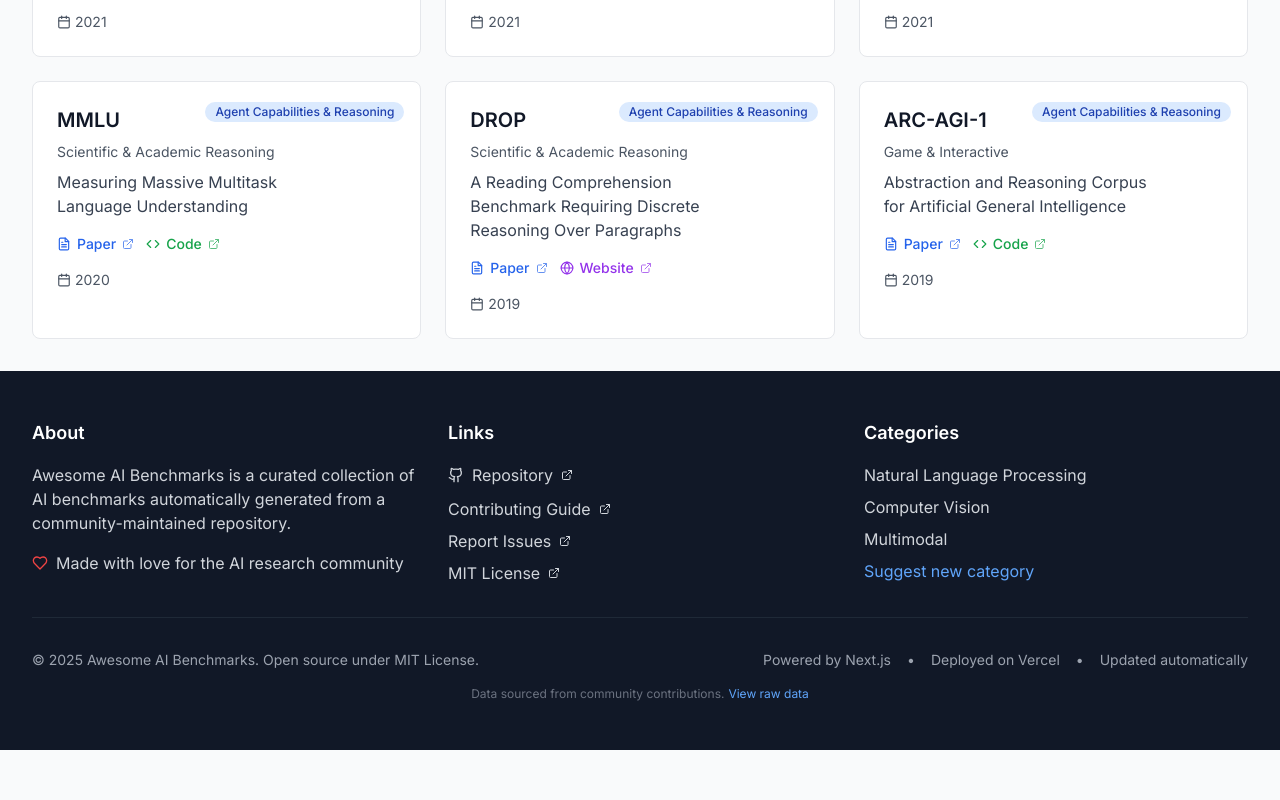
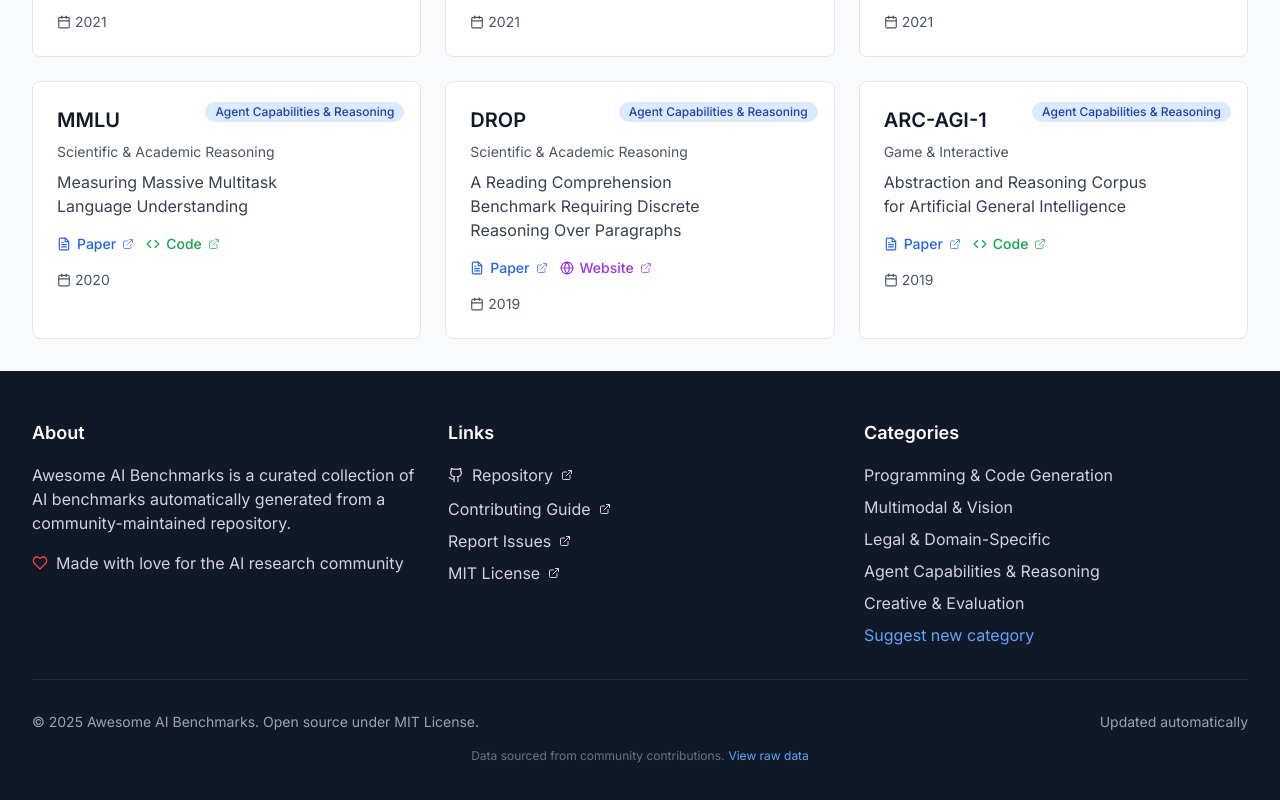
Before and after one commit to panilya/awesome-ai-benchmarks, a Next.js app in the folder website/: page / in a window 1280 px wide. Shown: the part 9341-10141 px from the top of the page. Before the commit the page ends 10091 px from the top, so only its background shows below. Built offline with nearby package versions, Linux system fonts and the light colour scheme.

Commit message:
Dynamically generate categories in Footer

```diff
--- a/website/src/app/layout.tsx
+++ b/website/src/app/layout.tsx
@@ -13,6 +13,7 @@ export const metadata: Metadata = {
   description: 'A curated collection of AI benchmarks across Natural Language Processing, Computer Vision, and Multimodal tasks. Discover and explore the most important benchmarks in artificial intelligence research.',
   keywords: [
     'AI benchmarks',
+    'LLM benchmarks',
     'machine learning',
     'NLP',
     'computer vision',
@@ -72,11 +73,34 @@ export const metadata: Metadata = {
   },
 };
 
-export default function RootLayout({
+// Function to get categories from benchmarks.json
+async function getCategories() {
+  try {
+    const fs = await import('fs');
+    const path = await import('path');
+    const filePath = path.join(process.cwd(), 'public/data/benchmarks.json');
+    const fileContents = fs.readFileSync(filePath, 'utf8');
+    const data = JSON.parse(fileContents);
+
+    return data.categories.map((category: any) => ({
+      '@type': 'Thing',
+      name: category.name,
+      description: `AI benchmarks for ${category.name.toLowerCase()}`
+    }));
+  } catch (error) {
+    console.error('Failed to load categories:', error);
+    // Fallback to empty array if file can't be read
+    return [];
+  }
+}
+
+export default async function RootLayout({
   children,
 }: {
   children: React.ReactNode;
 }) {
+  const categories = await getCategories();
+
   return (
     <html lang="en" className={inter.variable}>
       <head>
@@ -93,8 +117,10 @@ export default function RootLayout({
               '@context': 'https://schema.org',
               '@type': 'WebSite',
               name: 'Awesome AI Benchmarks',
-              description: 'A curated collection of AI benchmarks across Natural Language Processing, Computer Vision, and Multimodal tasks.',
+              description: 'A curated collection of AI benchmarks across various domains and tasks.',
               url: process.env.SITE_URL || 'https://awesome-ai-benchmarks.vercel.app',
+              about: categories,
+              keywords: ['AI benchmarks', 'LLM benchmarks', 'machine learning', 'artificial intelligence evaluation', 'benchmark datasets', 'AI performance testing', 'LLM performance testing'],
               potentialAction: {
                 '@type': 'SearchAction',
                 target: {
--- a/website/src/app/page.tsx
+++ b/website/src/app/page.tsx
@@ -251,7 +251,10 @@ export default function HomePage() {
         </div>
       </main>
 
-      <Footer />
+      <Footer onCategoryClick={(category) => {
+        handleFiltersChange({ ...filters, category, subcategory: undefined });
+        window.scrollTo({ top: 0, behavior: 'smooth' });
+      }} />
     </>
   );
 }
--- a/website/src/components/Footer.tsx
+++ b/website/src/components/Footer.tsx
@@ -1,8 +1,40 @@
 'use client';
 
+import { useState, useEffect } from 'react';
 import { Github, Heart, ExternalLink } from 'lucide-react';
 
-export default function Footer() {
+interface Category {
+  name: string;
+  subcategories: any[];
+}
+
+interface BenchmarksData {
+  categories: Category[];
+}
+
+interface FooterProps {
+  onCategoryClick?: (category: string) => void;
+}
+
+export default function Footer({ onCategoryClick }: FooterProps = {}) {
+  const [categories, setCategories] = useState<string[]>([]);
+
+  useEffect(() => {
+    const fetchCategories = async () => {
+      try {
+        const response = await fetch('/data/benchmarks.json');
+        const data: BenchmarksData = await response.json();
+        const categoryNames = data.categories.map(category => category.name);
+        setCategories(categoryNames);
+      } catch (error) {
+        console.error('Failed to fetch categories:', error);
+        // Fallback to hardcoded categories if fetch fails
+        setCategories(['Natural Language Processing', 'Computer Vision', 'Multimodal']);
+      }
+    };
+
+    fetchCategories();
+  }, []);
   return (
     <footer className="bg-gray-900 text-white">
       <div className="max-w-7xl mx-auto px-4 sm:px-6 lg:px-8 py-12">
@@ -76,9 +108,16 @@ export default function Footer() {
           <div>
             <h3 className="text-lg font-semibold mb-4">Categories</h3>
             <ul className="space-y-2 text-gray-300">
-              <li>Natural Language Processing</li>
-              <li>Computer Vision</li>
-              <li>Multimodal</li>
+              {categories.map((category, index) => (
+                <li key={index}>
+                  <button
+                    onClick={() => onCategoryClick?.(category)}
+                    className="text-left hover:text-white transition-colors cursor-pointer"
+                  >
+                    {category}
+                  </button>
+                </li>
+              ))}
               <li>
                 <a
                   href="https://github.com/panilya/awesome-ai-benchmarks/blob/main/CONTRIBUTING.md#adding-new-categories"
@@ -101,10 +140,6 @@ export default function Footer() {
             </div>
 
             <div className="flex items-center gap-4 text-sm text-gray-400">
-              <span>Powered by Next.js</span>
-              <span>•</span>
-              <span>Deployed on Vercel</span>
-              <span>•</span>
               <span>Updated automatically</span>
             </div>
           </div>
```
